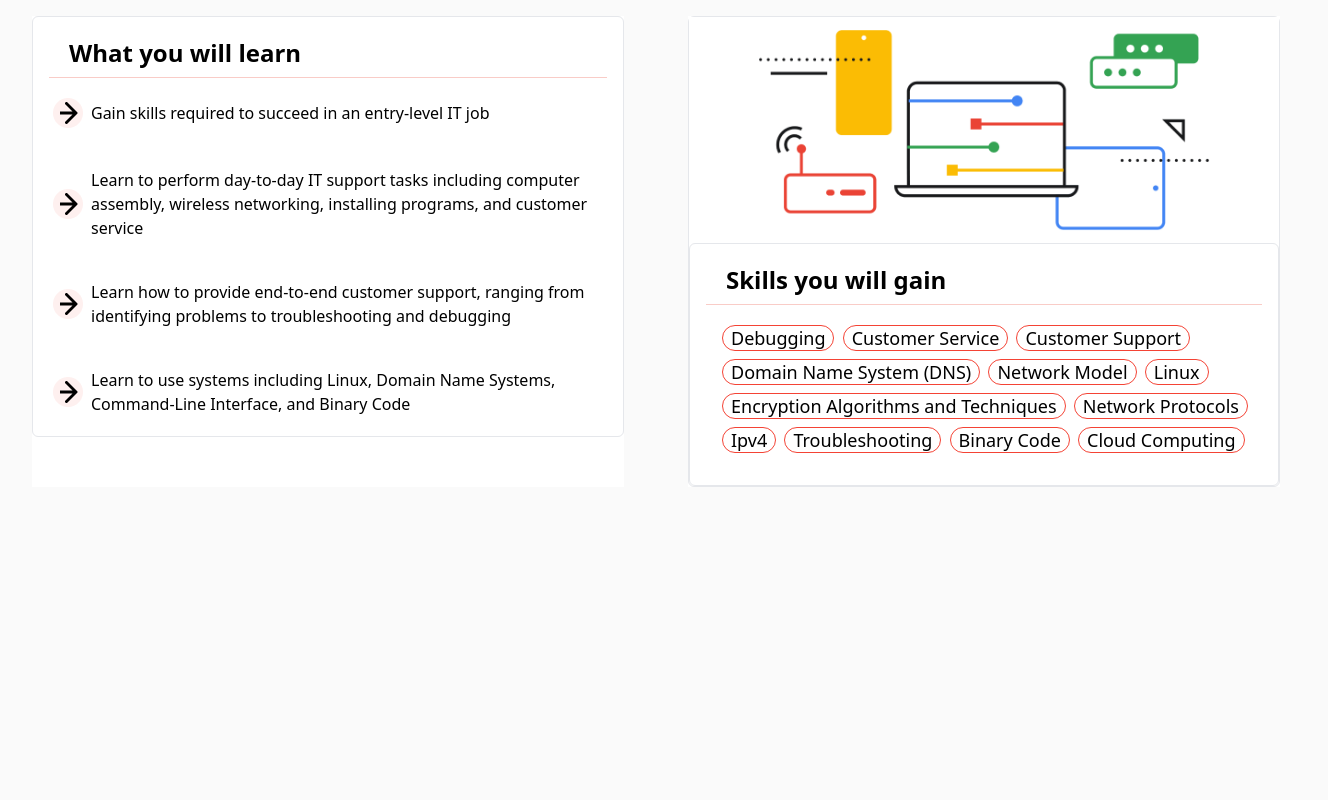
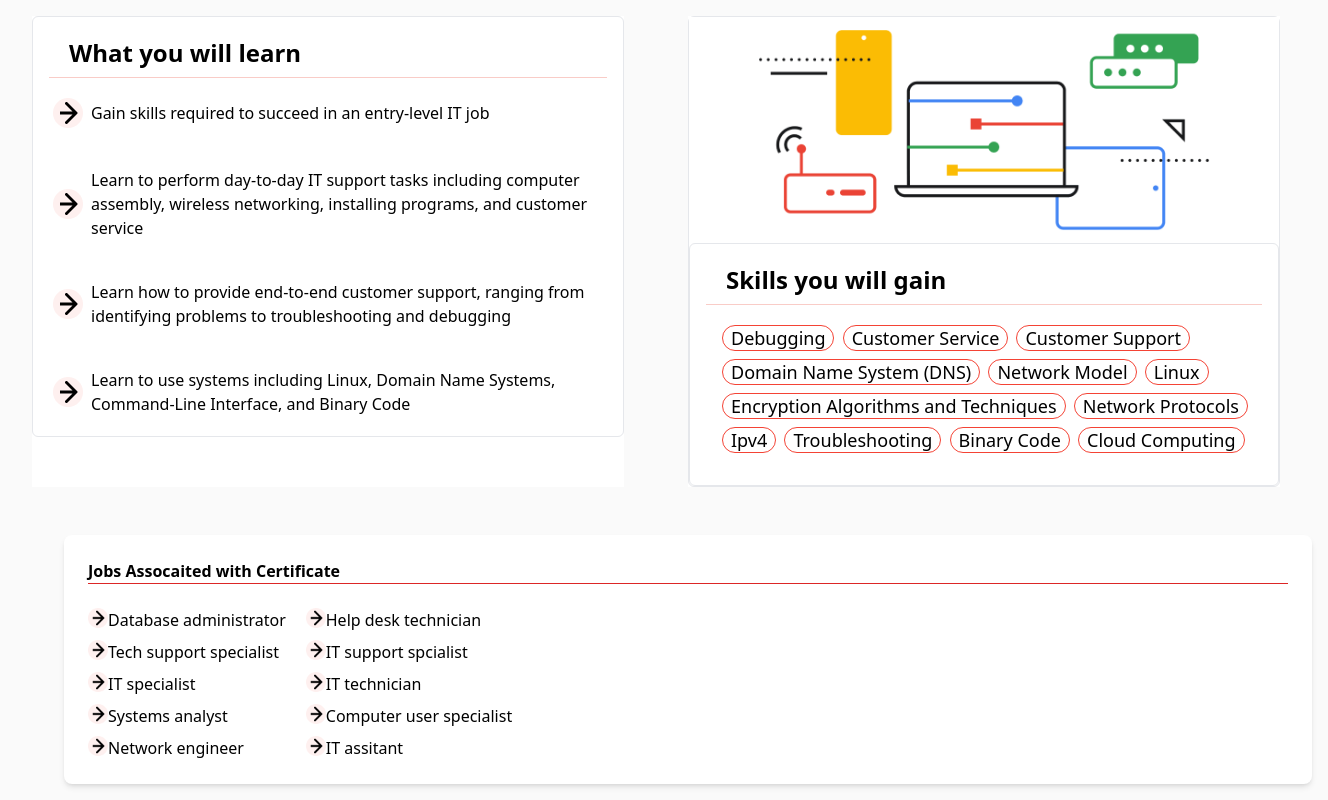
Before and after one commit to Md-Atikul-Islam-420/Tailwind-CSS-Assignment-1, a website built with Vite: page index.html in a window 1280 px wide. Shown: the part 942-1742 px from the top of the page, 1328 px wide, since content can reach past the window. Before the commit the page ends 1461 px from the top, so only its background shows below. Built offline with nearby package versions, Linux system fonts and the light colour scheme; files whose address does not match are found by name.

Commit message:
job certificate section done

```diff
--- a/index.html
+++ b/index.html
@@ -158,5 +158,75 @@
             </section>
 
         </section>
+
+        <!-- job certificate section -->
+
+
+
+    <div class="container justify-between flex flex-col md:flex-row gap-5 w-full  p-4 md:ml-12">
+
+
+        <div class="flex-1 bg-[#FFFFFF] p-6 rounded-lg shadow-md w-full">
+            <h2 class="font-semibold border-b-[1px] border-red-600">Jobs Assocaited with Certificate </h2>
+            <div class="flex gap-5 mt-3">
+                <div class="flex-col mt-3">
+
+                    <div class="flex">
+                        <img class="size-5" src="image/Checkmark.png">
+                        <p>Database administrator</p>
+                    </div>
+                    <div class="flex mt-2 ">
+                        <img class="size-5" src="image/Checkmark.png">
+                        <p>Tech support specialist</p>
+
+                    </div>
+                    <div class="flex mt-2">
+                        <img class="size-5" src="image/Checkmark.png">
+                        <p>IT specialist</p>
+
+                    </div>
+                    <div class="flex mt-2" >
+                        <img class="size-5"  src="image/Checkmark.png">
+                        <p>Systems analyst</p>
+                    </div>
+                    <div class="flex mt-2">
+                        <img class="size-5" src="image/Checkmark.png">
+                        <p>Network engineer</p>
+                    </div>
+
+                </div>
+
+                <div class="mt-3">
+                    <div class="flex">
+                        <img class="size-5" src="image/Checkmark.png">
+                        <p>Help desk technician</p>
+                    </div>
+                    <div class="flex mt-2">
+                        <img class="size-5" src="image/Checkmark.png">
+                        <p>IT support spcialist</p>
+
+                    </div>
+                    <div class="flex mt-2">
+                        <img class="size-5" src="image/Checkmark.png">
+                        <p>IT technician</p>
+
+                    </div>
+                    <div class="flex mt-2">
+                        <img class="size-5" src="image/Checkmark.png">
+                        <p>Computer user specialist</p>
+                    </div>
+                    <div class="flex mt-2">
+                        <img class="size-5" src="image/Checkmark.png">
+                        <p>IT assitant </p>
+                    </div>
+                </div>
+
+            </div>
+
+        </div>
+
+
+
+    </div>
 </body>
 </html>
```
